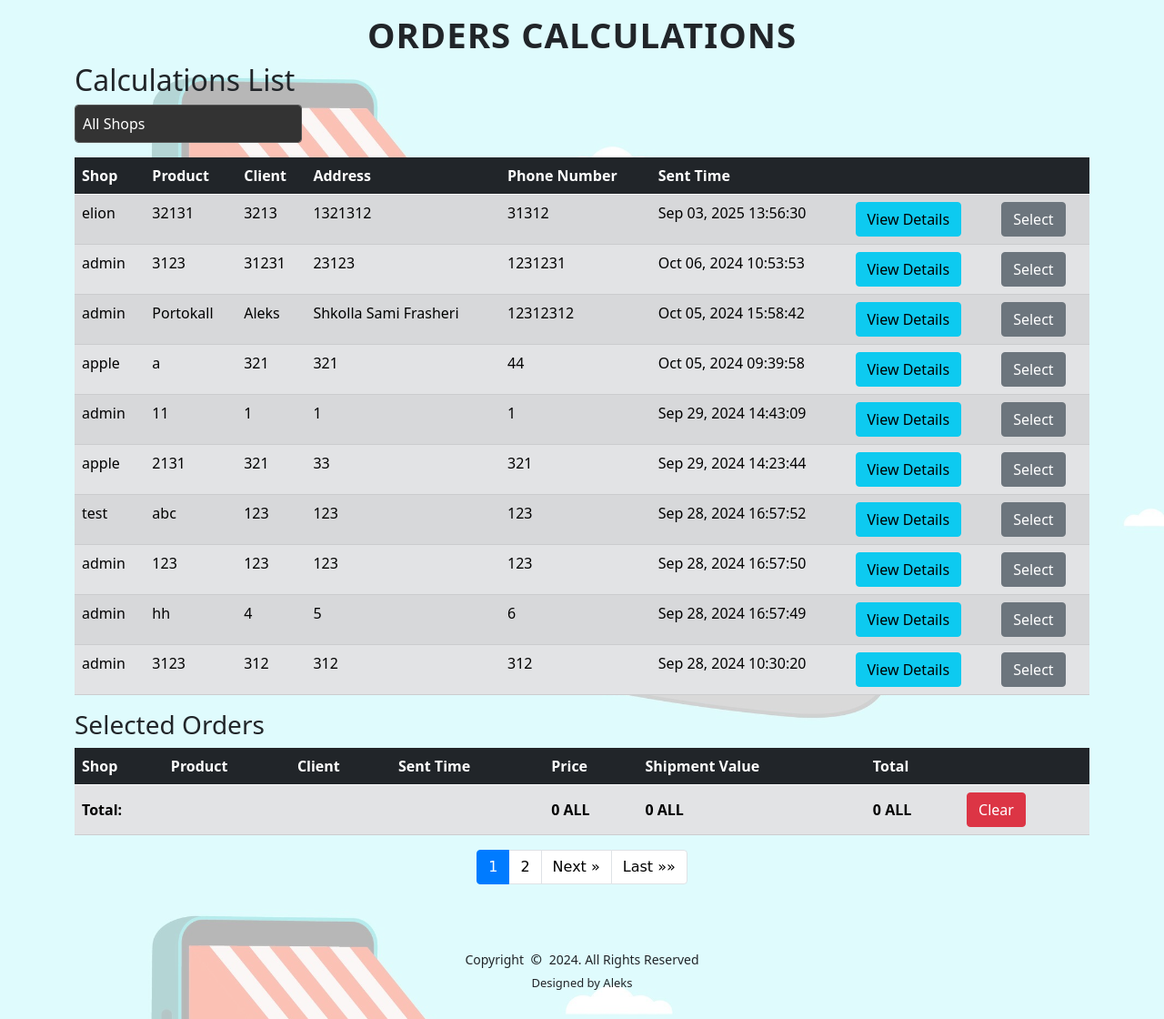
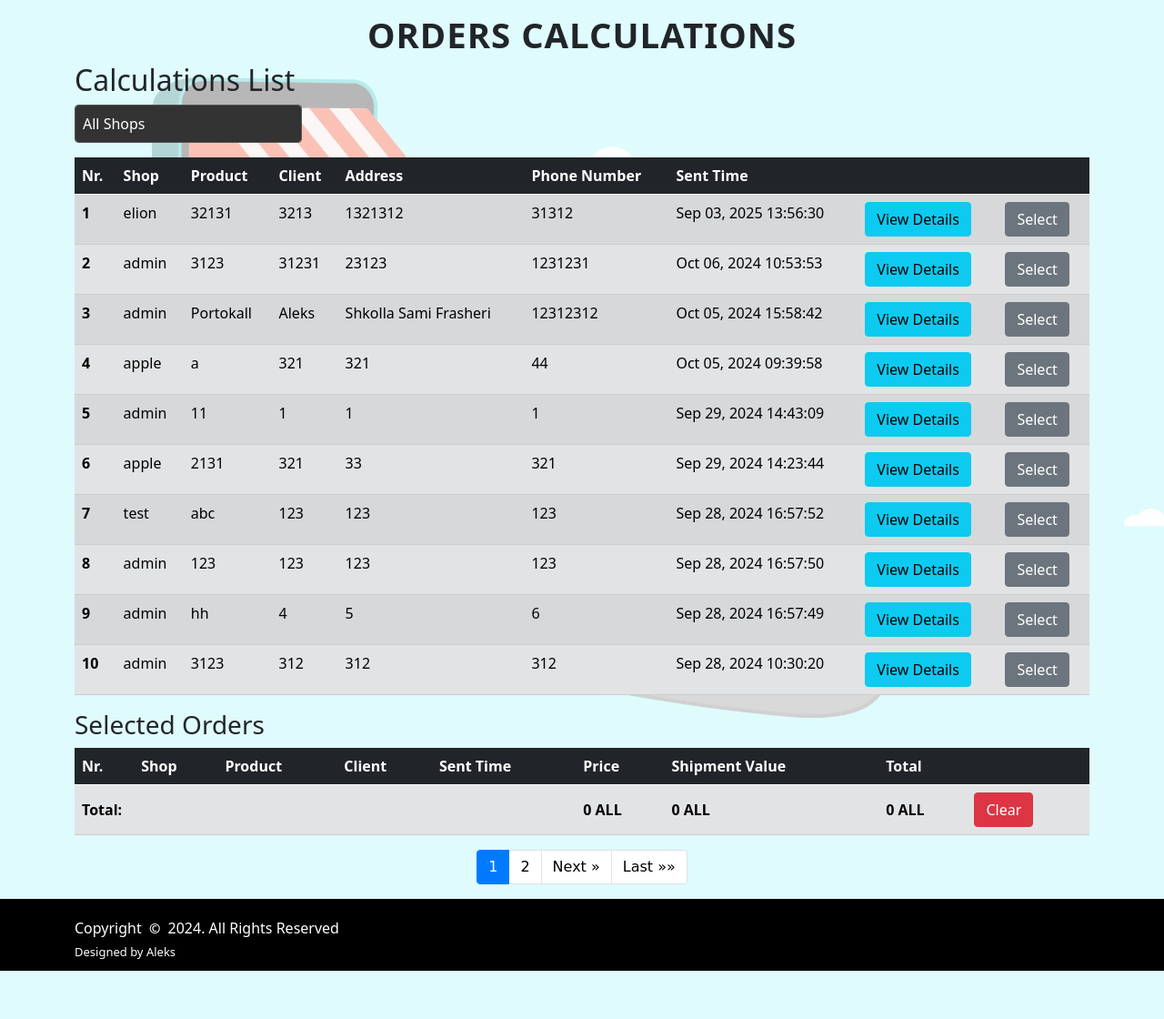
Before and after one commit to alekskorri/postoffice-system, a Django app: page /core/order_calculations in a window 1280 px wide. Shown: the part 56-1176 px from the top of the page at 91% size. After the commit the page ends 1123 px from the top, so only its background shows below. Run offline with Django 5.2, Linux system fonts and the light colour scheme; a user stored in the database is signed in; data comes from the database, SQL or seed files in the repository; both versions use the stored data as it was after the commit; some libraries are stand-ins or nearby versions.

Commit message:
Update files commit

```diff
--- a/core/templates/core/edit.html
+++ b/core/templates/core/edit.html
@@ -12,7 +12,7 @@
 </head>
 <body>
 {% include 'navbar.html' %}
-
+<main class="flex-grow-1">
 <h1 class="text-center">EDIT</h1>
 
 <div class="container" id="update-class">
--- a/core/templates/core/home.html
+++ b/core/templates/core/home.html
@@ -13,6 +13,7 @@
 <body>
 {% include 'navbar.html' %}
 
+<main class="flex-grow-1">
 {% block content %}
   <h1 class="text-center fancy-title">HOME</h1>
 
@@ -87,6 +88,7 @@
     </nav>
 </div>
 {% endblock %}
+  </main>
 
 {% include 'footer.html' %}
 
--- a/core/templates/core/order_calculations.html
+++ b/core/templates/core/order_calculations.html
@@ -1,13 +1,13 @@
 <!DOCTYPE html>
 {% load static %}
-<html lang="en">
+<html lang="en" xmlns:shop.id xmlns:shop.id
 <head>
     <meta charset="UTF-8">
     <title>Order Calculations</title>
     <link crossorigin="anonymous" href="https://cdn.jsdelivr.net/npm/bootstrap@5.0.2/dist/css/bootstrap.min.css"
           integrity="sha384-EVSTQN3/azprG1Anm3QDgpJLIm9Nao0Yz1ztcQTwFspd3yD65VohhpuuCOmLASjC" rel="stylesheet">
     <link href="https://cdnjs.cloudflare.com/ajax/libs/font-awesome/5.15.4/css/all.min.css" rel="stylesheet">
-    <link rel="stylesheet" href="https://cdnjs.cloudflare.com/ajax/libs/font-awesome/5.15.4/css/all.min.css">
+    <link rel="stylesheet" href="https://cdnjs.cloudflare.com/a xmlns:shop.id>jax/libs/font-awesome/5.15.4/css/all.min.css">
     <link href="{% static 'css/order_calculations.css' %}" rel="stylesheet" type="text/css"/>
 </head>
 <body>
@@ -34,12 +34,14 @@
 
 <form method="POST" action="{% url 'order_calculations' %}">
     {% csrf_token %}
+    <input type="hidden" name="page" value="{{ page_obj.number }}">
     {% if request.GET.shop %}
     <input type="hidden" name="shop" value="{{ request.GET.shop }}">
     {% endif %}
     <table class="table table-secondary table-striped">
         <thead class="table-dark">
             <tr>
+                <th scope="col">Nr.</th>
                 <th scope="col">Shop</th>
                 <th scope="col">Product</th>
                 <th scope="col">Client</th>
@@ -53,6 +55,7 @@
         <tbody>
             {% for order in page_obj %}
             <tr>
+                <th scope="row">{{ forloop.counter|add:page_obj.start_index|add:"-1" }}</th>
                 <td>{{ order.shop }}</td>
                 <td>{{ order.product }}</td>
                 <td>{{ order.client }}</td>
@@ -61,8 +64,14 @@
                 <td>{{ order.date_sent|date:"M d, Y H:i:s" }}</td>
                 <th scope="row"><a class="btn btn-info" href="{% url 'info' order.id %}">View Details</a></th>
                 <td>
-                    <button type="submit" name="select_order" value="{{ order.id }}" class="btn btn-secondary">
-                        Select
+                    <button type="submit" name="select_order" value="{{ order.id }}"
+                            class="btn {% if order.id|stringformat:"s" in request.session.selected_orders %}btn-success
+                                        {% else %}btn-secondary{% endif %}">
+                        {% if order.id|stringformat:"s" in request.session.selected_orders %}
+                            Selected
+                        {% else %}
+                            Select
+                        {% endif %}
                     </button>
                 </td>
             </tr>
@@ -75,6 +84,7 @@
 <table class="table table-secondary table-striped" id="selected-orders-table">
     <thead class="table-dark">
         <tr>
+            <th scope="col">Nr.</th>
             <th scope="col">Shop</th>
             <th scope="col">Product</th>
             <th scope="col">Client</th>
@@ -88,6 +98,7 @@
     <tbody id="selected-orders-body">
         {% for order in selected_orders_objs %}
         <tr>
+            <th scope="row">{{ forloop.counter|add:page_obj.start_index|add:"-1" }}</th>
             <td>{{ order.shop }}</td>
             <td>{{ order.product }}</td>
             <td>{{ order.client }}</td>
@@ -102,7 +113,7 @@
         {% endfor %}
         <tfoot>
         <tr>
-            <td colspan="4.5"><strong>Total:</strong></td>
+            <td colspan="5.5"><strong>Total:</strong></td>
             <td><strong>{{ total_price }} ALL</strong></td>
             <td><strong>{{ total_shipment_value }} ALL</strong></td>
             <td><strong>{{ total_sum }} ALL</strong></td>
--- a/core/templates/core/sent_packages.html
+++ b/core/templates/core/sent_packages.html
@@ -12,7 +12,7 @@
 </head>
 <body>
 {% include 'navbar.html' %}
-
+ <main class="flex-grow-1">
 {% block content %}
   <h1 class="text-center fancy-title">SENT ORDERS</h1>
 
@@ -83,6 +83,7 @@
 
     </div>
 {% endblock %}
+ </main>
 
 {% include 'footer.html' %}
 
--- a/core/views/order_calculations.py
+++ b/core/views/order_calculations.py
@@ -39,7 +39,10 @@ def order_calculations(request):
 
         request.session['selected_orders'] = selected_orders
         request.session.modified = True
-        return redirect('order_calculations')
+
+        current_page = request.POST.get('page', 1)
+        selected_shop = request.POST.get('shop', '')
+        return redirect(f'{request.path}?page={current_page}&shop={selected_shop}')
 
     selected_orders_objs = SentPackages.objects.filter(id__in=selected_orders).order_by("-date_sent")
     total_sum = sum(order.total for order in selected_orders_objs)
--- a/static/css/footer.css
+++ b/static/css/footer.css
@@ -1,12 +1,16 @@
 .footer {
-  font-size: 14px;
-  text-align: center;
-  padding: 30px 0;
-  position: relative;
+  position: fixed;
+  bottom: 0;
+  left: 0;
+  width: 100%;
+  background: #000;
+  color: #fff;
+  padding: 10px 0;
+  z-index: 1000;
 }
 
 .footer .copyright {
-  padding-top: 25px;
+  padding-top: 10px;
 }
 
 .footer .credits {
```
Also changed, not shown: static/css/home.css (+15 -1 lines), static/css/sent_packages.css (+15 -0 lines), README.md (added), db.sqlite3, static/css/edit.css (line endings or trailing spaces), 5 other files.
